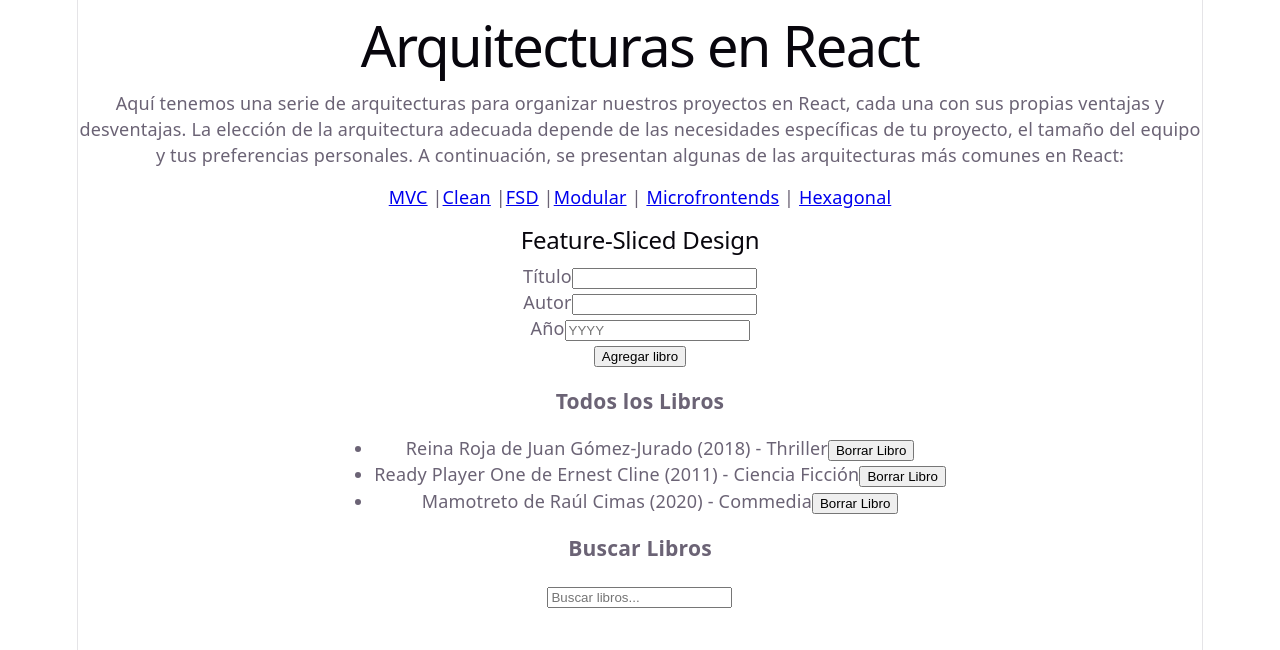
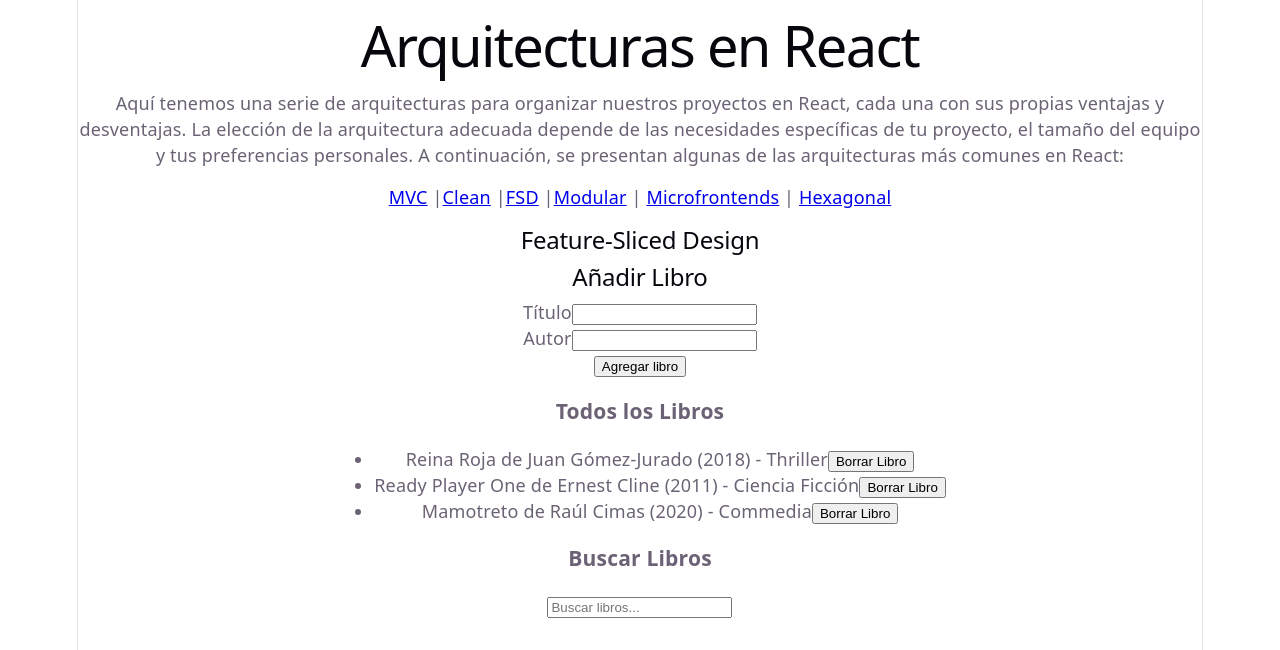
Before and after one commit to JuananA1000/react-architecture-playground, a React (Vite) app: page /fsd in a window 1280 px wide. Shown: the top 650 px of the page. Built offline with nearby package versions, Linux system fonts and the light colour scheme.

Commit message:
FEAT: Añadir título

```diff
--- a/src/playground/fsd/features/add-book/ui/AddBookForm.jsx
+++ b/src/playground/fsd/features/add-book/ui/AddBookForm.jsx
@@ -40,6 +40,8 @@ export default function AddBookForm({ onAdd }) {
   };
 
   return (
+    <div>
+      <h2>Añadir Libro</h2>
       <form onSubmit={handleSubmit} aria-label='add-book-form'>
         <div>
           <label>
@@ -53,14 +55,9 @@ export default function AddBookForm({ onAdd }) {
             <input name='author' value={form.author} onChange={handleChange} />
           </label>
         </div>
-      <div>
-        <label>
-          Año
-          <input name='year' value={form.year} onChange={handleChange} placeholder='YYYY' />
-        </label>
-      </div>
         {error && <div style={{ color: 'red' }}>{error}</div>}
         <button type='submit'>Agregar libro</button>
       </form>
+    </div>
   );
 }
```
Lines whose indentation alone changed are shown as unchanged.
